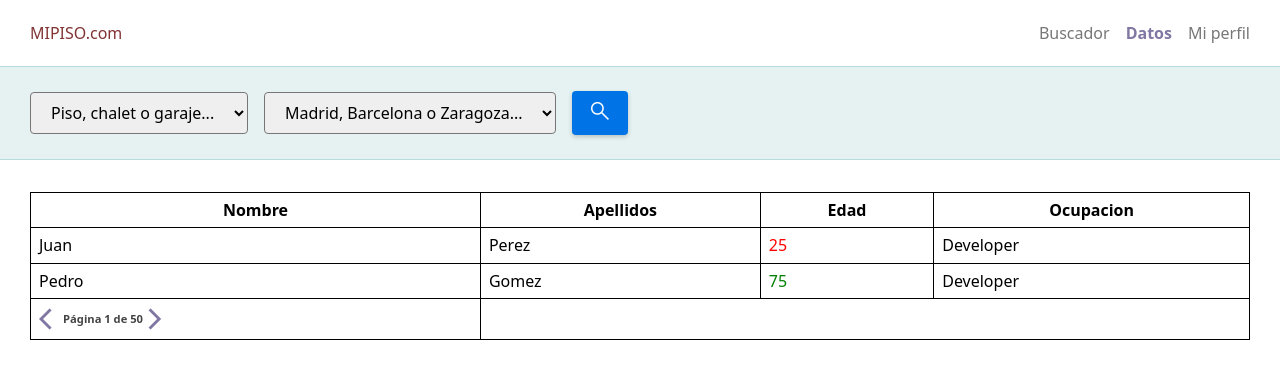
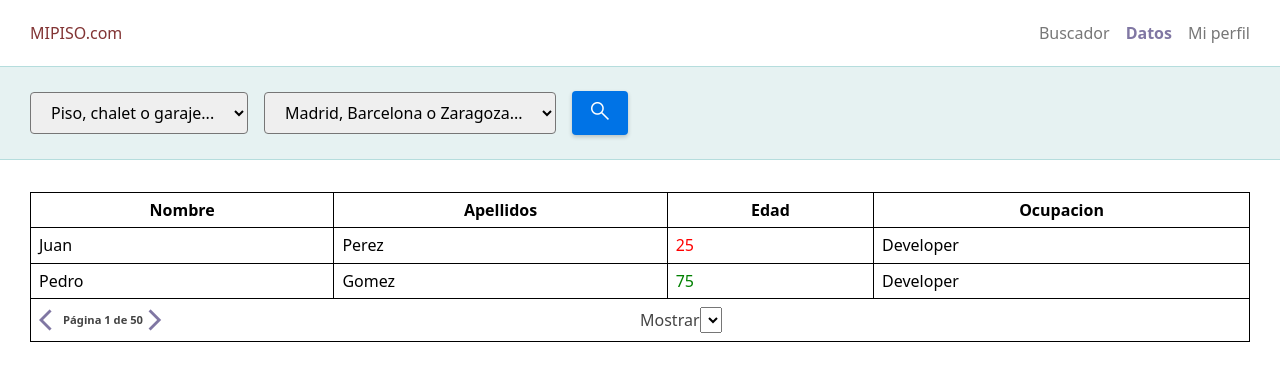
Before and after one commit to eliashz/ra-m5-usecontext-usereducer, a React (Vite) app: page /datos in a window 1280 px wide. Shown: the top 380 px of the page. Built offline with nearby package versions, Linux system fonts and the light colour scheme.

Commit message:
working on BottomCell

```diff
--- /dev/null
+++ b/src/components/organisms/ITATable/BottomCell.jsx
@@ -0,0 +1,37 @@
+import React from 'react'
+import styled from 'styled-components'
+import { colors, FlexBox } from '../../../styles'
+import { Icon, Text } from '../../atoms'
+import { SelectGroup } from '../../molecules'
+import { TableCell } from './styles'
+
+const StyledIcon = styled(Icon)`
+  color: ${colors.purple};
+  font-size: 1.5em;
+  cursor: pointer;
+`
+
+const StyledTableCell = styled(TableCell)`
+  border-top: 0px;
+`
+
+function BottomCell() {
+  return (
+    <StyledTableCell>
+      <FlexBox direction="row">
+        <FlexBox direction="row" align="center">
+          <StyledIcon icon="arrow_back_ios" wght="800" />
+          <Text as="b" fontSize=".7em">
+            Página 1 de 50
+          </Text>
+          <StyledIcon icon="arrow_forward_ios" wght="800" />
+        </FlexBox>
+        <FlexBox direction="row" align="center">
+          <SelectGroup label="Mostrar"></SelectGroup>
+        </FlexBox>
+      </FlexBox>
+    </StyledTableCell>
+  )
+}
+
+export default BottomCell
--- a/src/components/organisms/ITATable/index.jsx
+++ b/src/components/organisms/ITATable/index.jsx
@@ -1,19 +1,12 @@
-import styled from 'styled-components'
 import { useEffect, useContext } from 'react'
 import TableProvider, { TableContext } from './store/context'
 import { Actions } from './store/reducer'
-import { TableCell, TableStyled } from './styles'
+import { TableStyled } from './styles'
 import TableBody from './TableBody'
 import TableHeader from './TableHeader'
-import { Icon, Text } from '../../atoms'
-import { FlexBox } from '../../../styles'
-import { colors } from '../../../styles'
 
-const StyledIcon = styled(Icon)`
-  color: ${colors.purple};
-  font-size: 1.5em;
-  cursor: pointer;
-`
+
+
 
 function Table({ columns, data, showHeader = true }) {
   const { dispatch } = useContext(TableContext)
@@ -27,15 +20,6 @@ function Table({ columns, data, showHeader = true }) {
     <TableStyled>
       {showHeader && <TableHeader />}
       <TableBody />
-      <TableCell>
-        <FlexBox direction="row" align="center">
-          <StyledIcon icon="arrow_back_ios" wght="800" />
-          <Text as="b" fontSize=".7em">
-            Página 1 de 50
-          </Text>
-          <StyledIcon icon="arrow_forward_ios" wght="800" />
-        </FlexBox>
-      </TableCell>
     </TableStyled>
   )
 }
--- a/src/pages/Data.jsx
+++ b/src/pages/Data.jsx
@@ -2,6 +2,7 @@ import React from 'react'
 import { Body } from '../components/layout'
 import { ITATable } from '../components/organisms'
 import { Container } from '../styles'
+import BottomCell from '../components/organisms/ITATable/BottomCell'
 
 const columns = [
   {
@@ -47,6 +48,7 @@ function Data() {
     <Body>
       <Container style={{ marginTop: '2rem' }}>
         <ITATable columns={columns} data={data} />
+        <BottomCell />
       </Container>
     </Body>
   )
```
